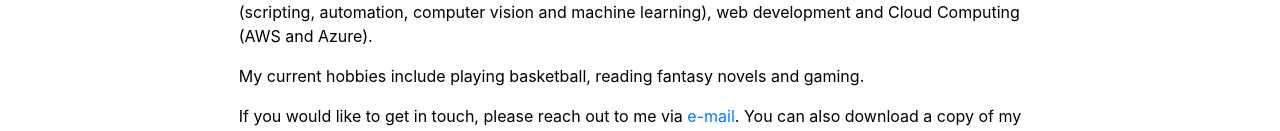
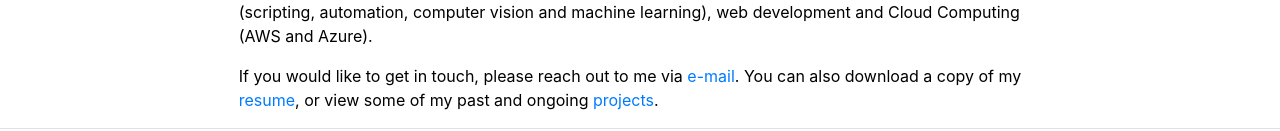
Before and after one commit to tahazulfiqar/ReactWebsite, a React (Create React App) app: page / in a window 1280 px wide. Shown: the part 439-570 px from the top of the page. Built offline with nearby package versions, Linux system fonts and the light colour scheme; the HTML template or start-up script is replaced by a standard one.

Commit message:
2021 update

```diff
--- a/src/Home.js
+++ b/src/Home.js
@@ -32,10 +32,6 @@ export const Home = () => (
         </p>
 
         <p>
-          My current hobbies include playing basketball, reading fantasy novels and gaming.{" "}
-        </p>
-
-        <p>
           If you would like to get in touch, please reach out to me via{" "}
           <a href="mailto:taha.zulfiqar@mail.utoronto.ca">e-mail</a>. You can
           also download a copy of my{" "}
```
